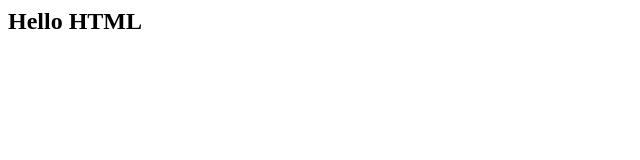
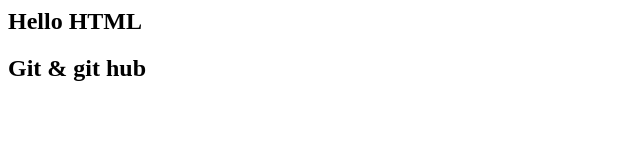
Before and after one commit to aicscomputerclasses766-crypto/Git-Workflow, a plain HTML site: page index.html in a window 1280 px wide. Shown: the whole page, without its empty margins (0-640 px from the left). Drawn offline with Linux system fonts and the light colour scheme.

Commit message:
changes done

```diff
--- /dev/null
+++ b/app.js
@@ -0,0 +1 @@
+console.log('Hello js');
--- a/index.html
+++ b/index.html
@@ -6,5 +6,6 @@
     </head>
     <body>
         <h2>Hello HTML</h2>
+        <h2>Git & git hub</h2>
     </body>
 </html>
```
